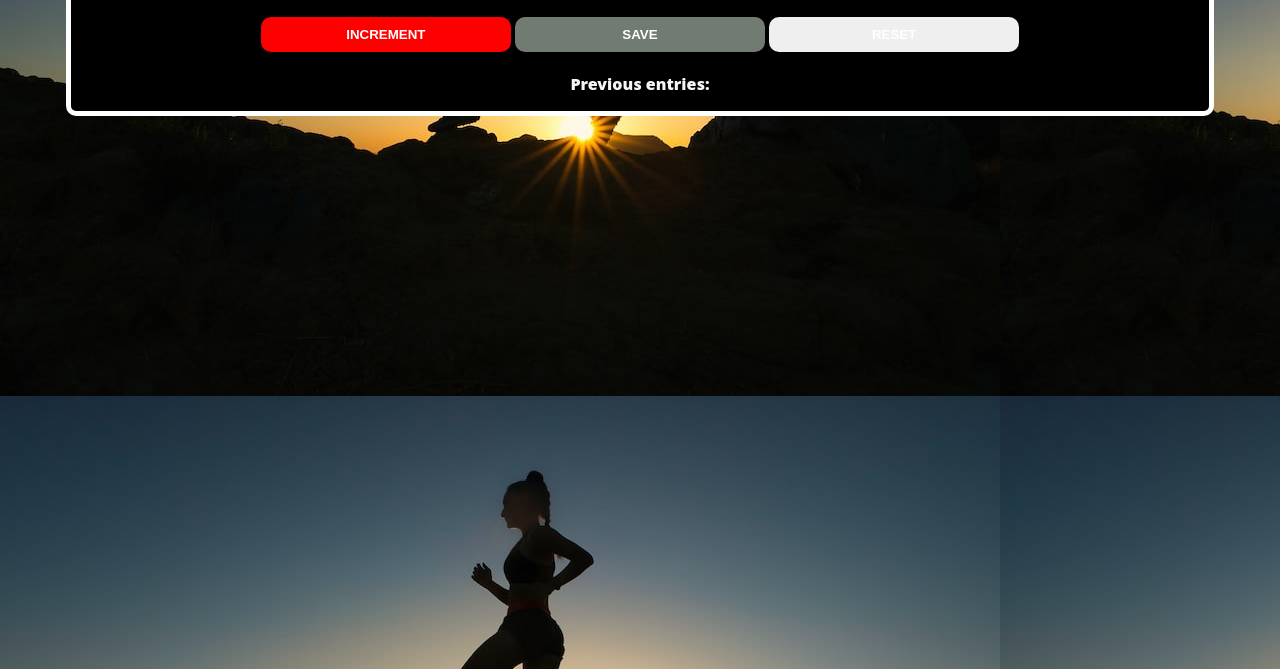
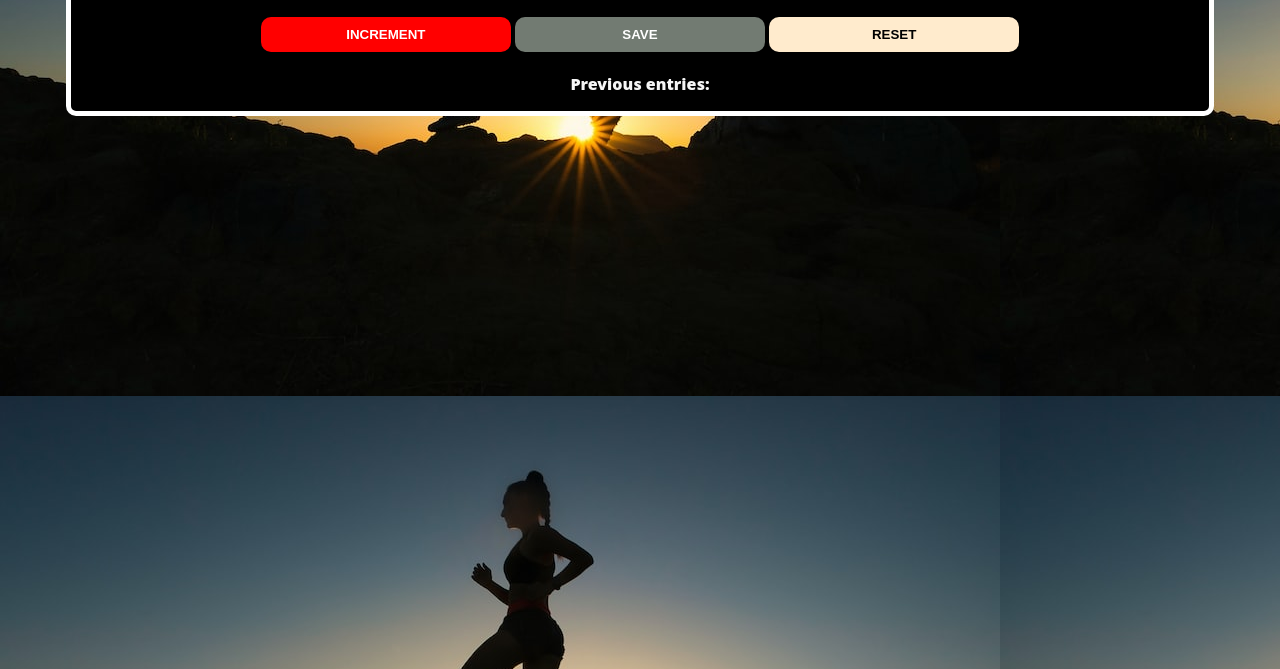
Before and after one commit to UgoChiori/Run-Counter, a plain HTML site: page index.html in a window 1280 px wide. In both pictures the pointer is over the button "RESET". Shown: the part 259-928 px from the top of the page. Drawn offline with Linux system fonts and the light colour scheme.

Commit message:
Update style.css

```diff
--- a/style.css
+++ b/style.css
@@ -59,6 +59,16 @@ button {
   background-color: blanchedalmond;
   color: black;
 }
+#reset-btn {
+  background: rgb(114, 123, 114);
+  cursor: pointer;
+ }
+
+ #reset-btn:hover {
+  background: rgb(114, 123, 114);
+  background-color: blanchedalmond;
+  color: black
+ }
 #save-el {
   font-weight: bolder;
 }
```
